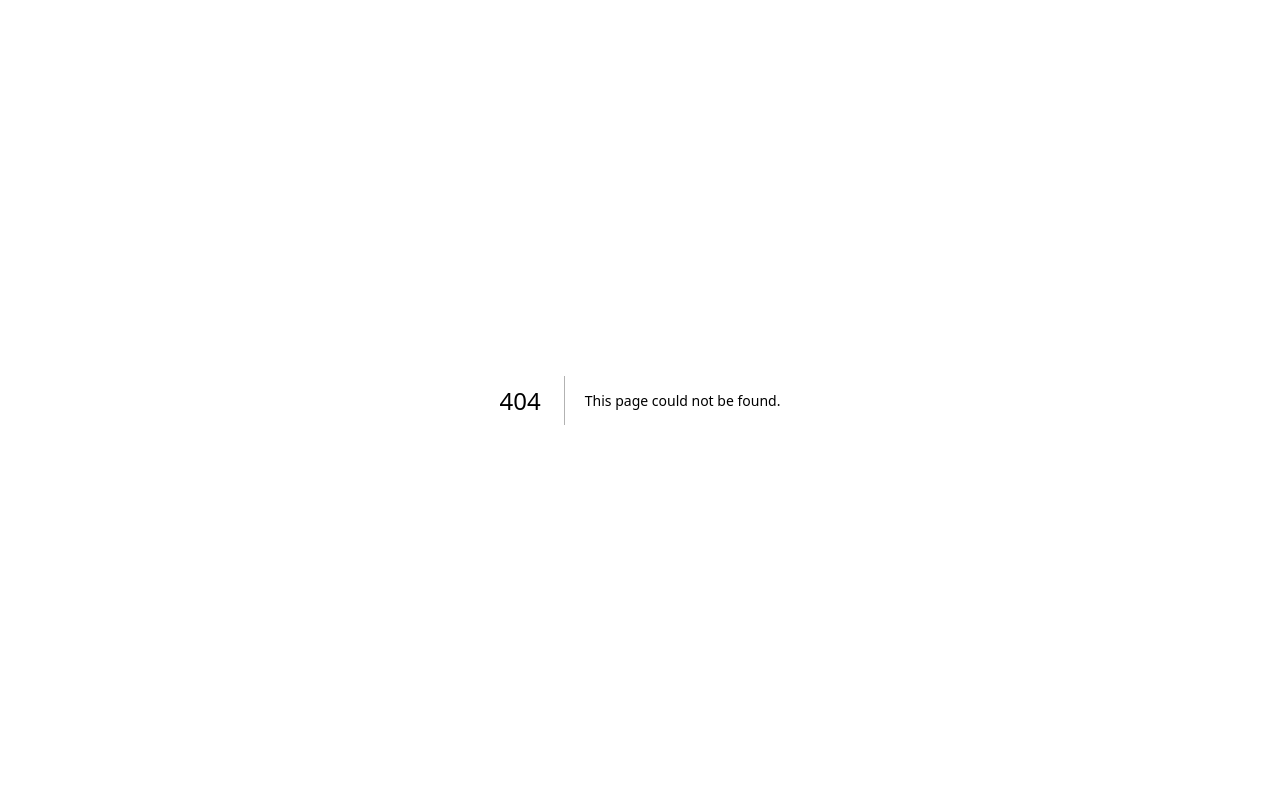
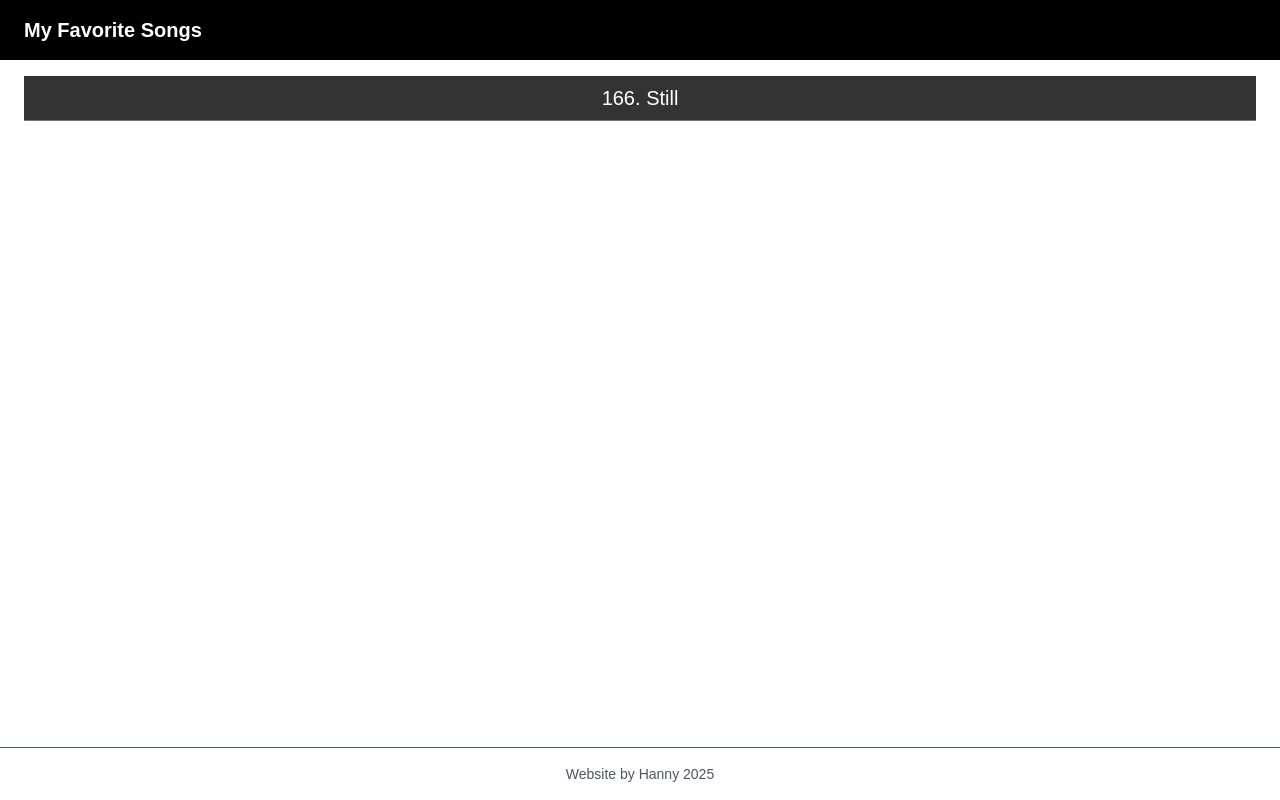
Before and after one commit to Hanny658/Website-Hanny, a Next.js app: page /songbook in a window 1280 px wide. Before the commit this address had no page. Built offline with nearby package versions, Linux system fonts and the light colour scheme.

Commit message:
Adding /songbook and song listing

```diff
--- a/package.json
+++ b/package.json
@@ -9,6 +9,7 @@
     "lint": "next lint"
   },
   "dependencies": {
+    "bootstrap-icons": "^1.13.1",
     "next": "15.2.4",
     "postcss": "^8.5.3",
     "react": "^19.0.0",
--- /dev/null
+++ b/src/components/SongListing.tsx
@@ -0,0 +1,60 @@
+'use client'
+
+import React, { useEffect, useState } from 'react';
+
+interface SongMeta {
+  title: string
+  number: number
+}
+
+const SongListing: React.FC = () => {
+  const [songs, setSongs] = useState<SongMeta[]>([])
+  const [showScrollTop, setShowScrollTop] = useState(false)
+
+  useEffect(() => {
+    const fetchSongs = async () => {
+      const response = await fetch('/api/songs')
+      const data: SongMeta[] = await response.json()
+      const sorted = data.sort((a, b) => a.number - b.number)
+      setSongs(sorted)
+    }
+
+    fetchSongs()
+
+    const onScroll = () => {
+      setShowScrollTop(window.scrollY > 100)
+    }
+
+    window.addEventListener('scroll', onScroll)
+    return () => window.removeEventListener('scroll', onScroll)
+  }, [])
+
+  const scrollToTop = () => window.scrollTo({ top: 0, behavior: 'smooth' })
+
+  return (
+    <div className="relative">
+      <div className="space-y-2">
+        {songs.map((song) => (
+          <div
+            key={song.number}
+            className="border-b bg-black/80 text-white text-xl border-gray-500 py-2 px-4 hover:bg-black/70 flex justify-center items-center"
+          >
+            <span className="font-medium">{song.number}. {song.title}</span>
+          </div>
+        ))}
+      </div>
+
+      {showScrollTop && (
+        <button
+          onClick={scrollToTop}
+          className="fixed bottom-8 right-8 bg-orange-500 bg-opacity-60 text-white p-3 rounded-full shadow-lg hover:bg-opacity-90 transition"
+          aria-label="Scroll to Top"
+        >
+          <i className="bi bi-arrow-bar-up text-xl"></i>
+        </button>
+      )}
+    </div>
+  )
+}
+
+export default SongListing
--- /dev/null
+++ b/src/components/SongLyrics.tsx
@@ -0,0 +1,11 @@
+import React from "react"
+
+const SongLyrics = () => {
+  return (
+    <div className="flex flex-col min-h-screen bg-white text-gray-900">
+        Song Lyrics Page
+    </div>
+  )
+}
+
+export default SongLyrics
--- /dev/null
+++ b/src/pages/api/songs.ts
@@ -0,0 +1,16 @@
+import { NextApiRequest, NextApiResponse } from 'next'
+import fs from 'fs'
+import path from 'path'
+
+export default function handler(req: NextApiRequest, res: NextApiResponse) {
+  const dirPath = path.join(process.cwd(), 'src', 'songdata')
+  const files = fs.readdirSync(dirPath).filter((file) => file.endsWith('.json'))
+
+  const songList = files.map((file) => {
+    const content = fs.readFileSync(path.join(dirPath, file), 'utf-8')
+    const data = JSON.parse(content)
+    return { number: data.number, title: data.title }
+  })
+
+  res.status(200).json(songList)
+}
--- /dev/null
+++ b/src/pages/songbook.tsx
@@ -0,0 +1,33 @@
+import React from "react"
+import Link from "next/link"
+import SongListing from "../components/SongListing"
+//import SongLyrics from "../components/SongLyrics"
+import "../app/globals.css";
+
+const SongbookPage = () => {
+  return (
+    <div className="flex flex-col min-h-screen bg-white text-gray-900">
+      {/* Top Bar */}
+      <header className="w-full !bg-black bg-opacity-70 !text-white py-4 px-6 flex justify-between items-center">
+        <h1 className="text-xl font-semibold">My Favorite Songs</h1>
+        <Link href="/">
+          <i className="bi bi-house-door-fill text-2xl hover:text-gray-400 cursor-pointer" />
+        </Link>
+      </header>
+
+      {/* Main Content Area */}
+      <main className="flex-grow px-6 py-4">
+        {/* Placeholder: Replace with routing logic or conditional rendering */}
+        <SongListing />
+        {/* <SongLyrics /> */}
+      </main>
+
+      {/* Footer */}
+      <footer className="w-full text-center text-sm text-gray-600 py-4 border-t">
+        Website by Hanny <i className="bi bi-c-circle"></i> 2025
+      </footer>
+    </div>
+  )
+}
+
+export default SongbookPage
--- /dev/null
+++ b/src/songdata/still.json
@@ -0,0 +1,105 @@
+{
+    "title": "Still",
+    "number": 166,
+    "lyrics": [
+        {
+            "id": "verse1",
+            "label": "Verse 1",
+            "lines": [
+                {
+                    "chords": "C     G/B Am",
+                    "lyrics": "Hide me now"
+                },
+                {
+                    "chords": " F         D         G",
+                    "lyrics": "Under Your wings"
+                },
+                {
+                    "chords": "C  G/B  Am",
+                    "lyrics": "Cover me"
+                },
+                {
+                    "chords": "   F                         G",
+                    "lyrics": "With-in Your mighty hand"
+                }
+            ]
+        },
+        {
+            "id": "verse2",
+            "label": "Verse 2",
+            "lines": [
+                {
+                    "chords": " C     G/B  Am",
+                    "lyrics": "Find rest my soul"
+                },
+                {
+                    "chords": " F         D         G",
+                    "lyrics": "In Christ alone"
+                },
+                {
+                    "chords": "C  G/B  Am",
+                    "lyrics": "Know His power"
+                },
+                {
+                    "chords": "  F                         G",
+                    "lyrics": "In quietness and trust"
+                }
+            ]
+        },
+        {
+            "id": "chorus",
+            "label": "Chorus",
+            "lines": [
+                {
+                    "chords": "C                            F     G               C",
+                    "lyrics": "When the oceans rise and thunders roar"
+                },
+                {
+                    "chords": "C                      F      E              Am",
+                    "lyrics": "I will soar with You, above the storm"
+                },
+                {
+                    "chords": "C/E                   F         G         C",
+                    "lyrics": "Father, You are King over the flood"
+                },
+                {
+                    "chords": "           F                     G          C",
+                    "lyrics": "I will be still and know You are God"
+                }
+            ]
+        },
+        {
+            "id": "ending",
+            "label": "Chorus",
+            "lines": [
+                {
+                    "chords": "C                            F     G               C",
+                    "lyrics": "When the oceans rise and thunders roar"
+                },
+                {
+                    "chords": "C                      F      E              Am",
+                    "lyrics": "I will soar with You, above the storm"
+                },
+                {
+                    "chords": "C/E                   F         G         C",
+                    "lyrics": "Father, You are King over the flood"
+                },
+                {
+                    "chords": "           F                     G          C",
+                    "lyrics": "I will be still and know You are God"
+                },
+                {
+                    "chords": "           F                     G          C",
+                    "lyrics": "I will be still and know You are God"
+                }
+            ]
+        }
+    ],
+    "song": [
+        "verse1",
+        "chorus",
+        "verse2",
+        "chorus",
+        "ending"
+    ]
+}
```
Also changed, not shown: 1 other file (tests, documents, lock files or other folders).
